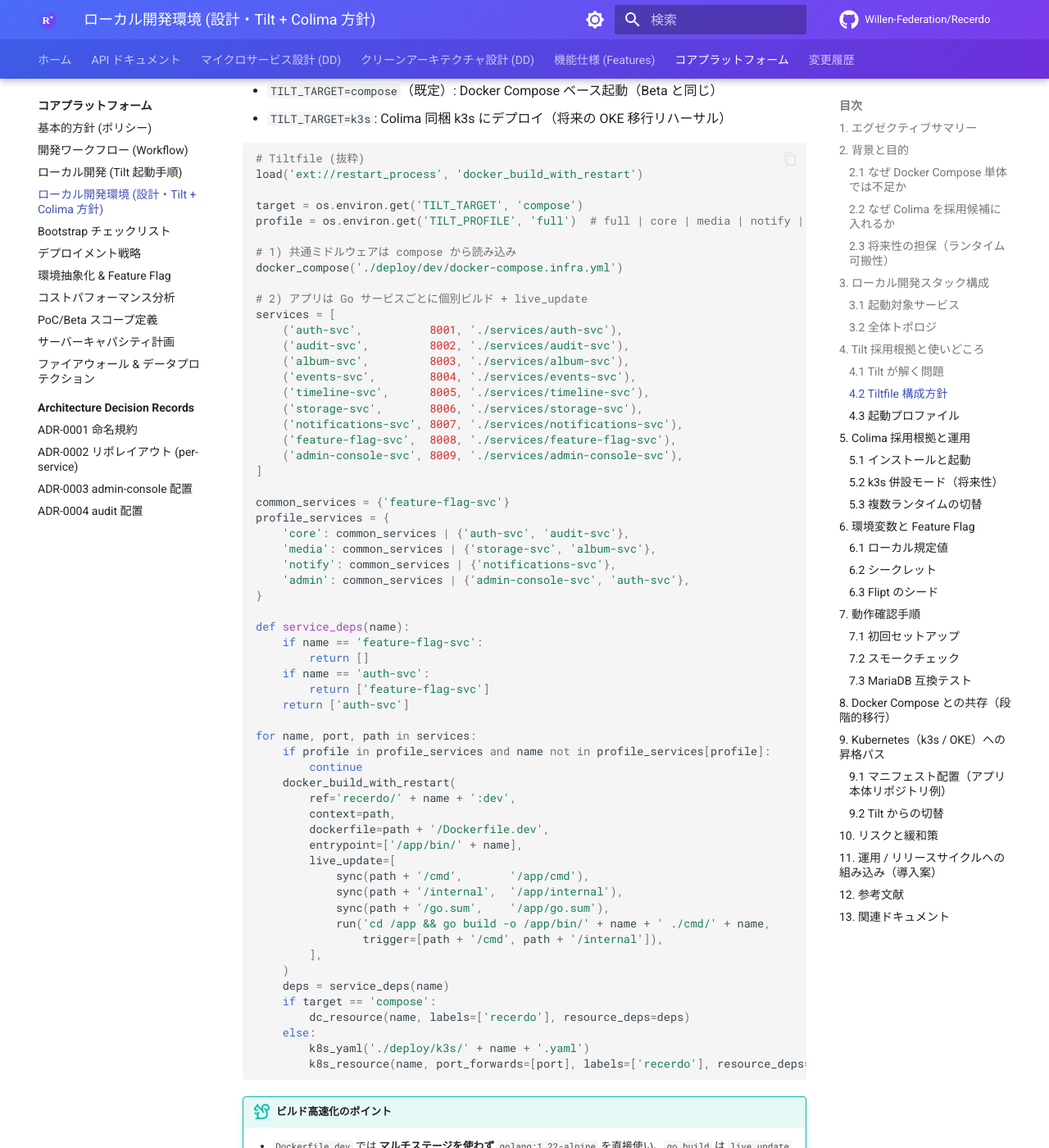
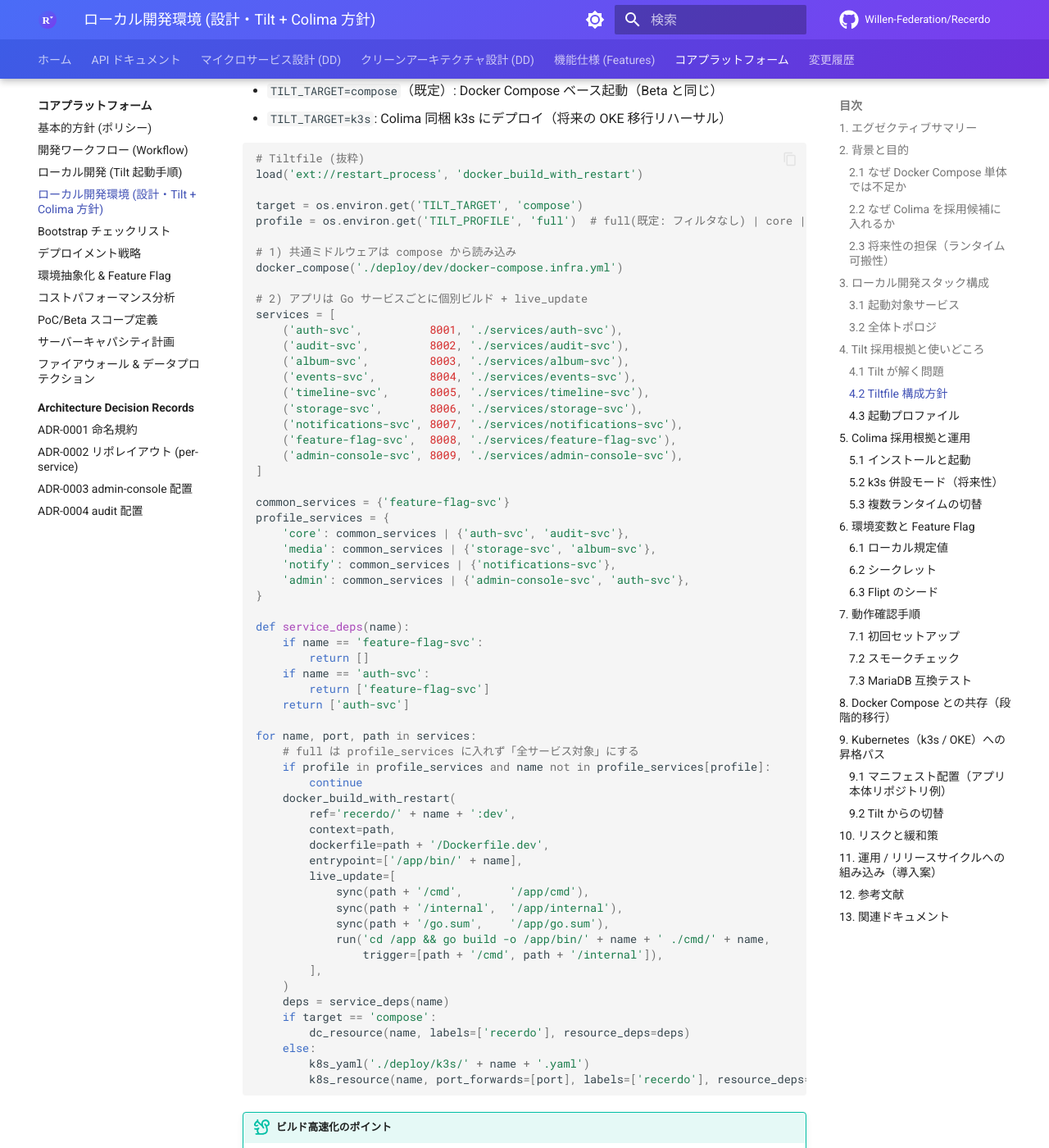
Before and after one commit to Willen-Federation/Recerdo-Developers-Docs, an MkDocs documentation site: the page built from docs/core/local-development.md, in a window 1280 px wide and 1400 px high, scrolled down 5106 px. Shown: the whole window at 82% size. Built offline with MkDocs 1.6.1 and Material for MkDocs 9.7.7, drawn with Linux system fonts in a browser that asks for light colours; comment, search, counter and statistics services are not loaded.

Commit message:
docs: clarify full profile behavior and wrap long install commands
Agent-Logs-Url: https://github.com/Willen-Federation/Recerdo-Developers-Docs/sessions/9b9c4fb6-6386-4a01-964a-ed3b1d9da935

Co-authored-by: kackey621 <16284932+kackey621@users.noreply.github.com>

````diff
--- a/docs/core/local-development.md
+++ b/docs/core/local-development.md
@@ -196,7 +196,7 @@ flowchart TB
 load('ext://restart_process', 'docker_build_with_restart')
 
 target = os.environ.get('TILT_TARGET', 'compose')
-profile = os.environ.get('TILT_PROFILE', 'full')  # full | core | media | notify | admin
+profile = os.environ.get('TILT_PROFILE', 'full')  # full(既定: フィルタなし) | core | media | notify | admin
 
 # 1) 共通ミドルウェアは compose から読み込み
 docker_compose('./deploy/dev/docker-compose.infra.yml')
@@ -230,6 +230,7 @@ def service_deps(name):
     return ['auth-svc']
 
 for name, port, path in services:
+    # full は profile_services に入れず「全サービス対象」にする
     if profile in profile_services and name not in profile_services[profile]:
         continue
     docker_build_with_restart(
@@ -278,7 +279,9 @@ for name, port, path in services:
 
 ```bash
 # macOS (Homebrew)
-brew install colima docker docker-compose docker-buildx tilt-dev/tap/tilt sops age
+brew install \
+  colima docker docker-compose docker-buildx \
+  tilt-dev/tap/tilt sops age
 
 # Linux は distro のパッケージマネージャで colima を導入
 
@@ -398,7 +401,9 @@ docker context use orbstack
 
 ```bash
 git clone git@github.com:Willen-Federation/Recerdo.git && cd Recerdo
-brew install colima docker docker-compose docker-buildx tilt-dev/tap/tilt sops age
+brew install \
+  colima docker docker-compose docker-buildx \
+  tilt-dev/tap/tilt sops age
 colima start recerdo --cpu 6 --memory 10 --vz-rosetta
 docker context use colima-recerdo
 sops -d .env.local.enc > .env.local     # 暗号化ファイル運用時（平文テンプレート運用なら cp で代替）
````
